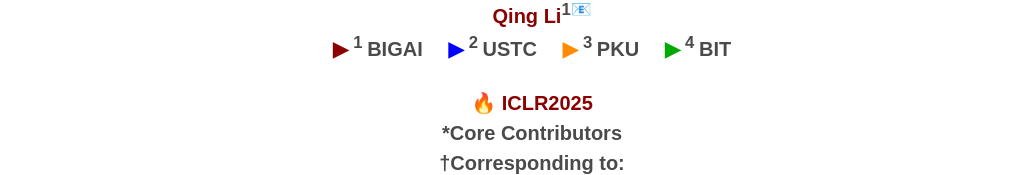
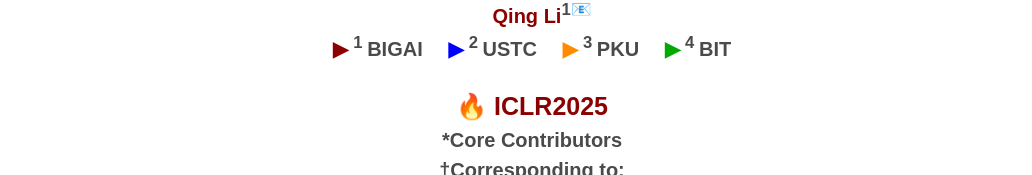
Before and after one commit to MMKE-Bench-ICLR/mmke-bench-iclr.github.io, a plain HTML site: page index.html in a window 1280 px wide. Shown: the part 251-426 px from the top of the page, without its empty margins (108-1140 px from the left). Drawn offline with nearby package versions, Linux system fonts and the light colour scheme; no server answers; some icons are missing; a web font is replaced by a local one.

Commit message:
Update index.html

```diff
--- a/index.html
+++ b/index.html
@@ -140,7 +140,7 @@
                 <span class="author-block"><a href="liqing@bigai.ai">liqing@bigai.ai</a></span>
               </div> -->
               <div class="is-size-5 publication-authors">
-                <span class="author-block" style="color: #8B0000; font-weight: bold; font-size: 20px;">🔥 ICLR2025</span><br>
+                <span class="author-block" style="color: #8B0000; font-weight: bold; font-size: 25px;">🔥 ICLR2025</span><br>
 
                 <span class="author-block">*Core Contributors</span><br>
                 <span class="author-block">†Corresponding to:</span>
```
